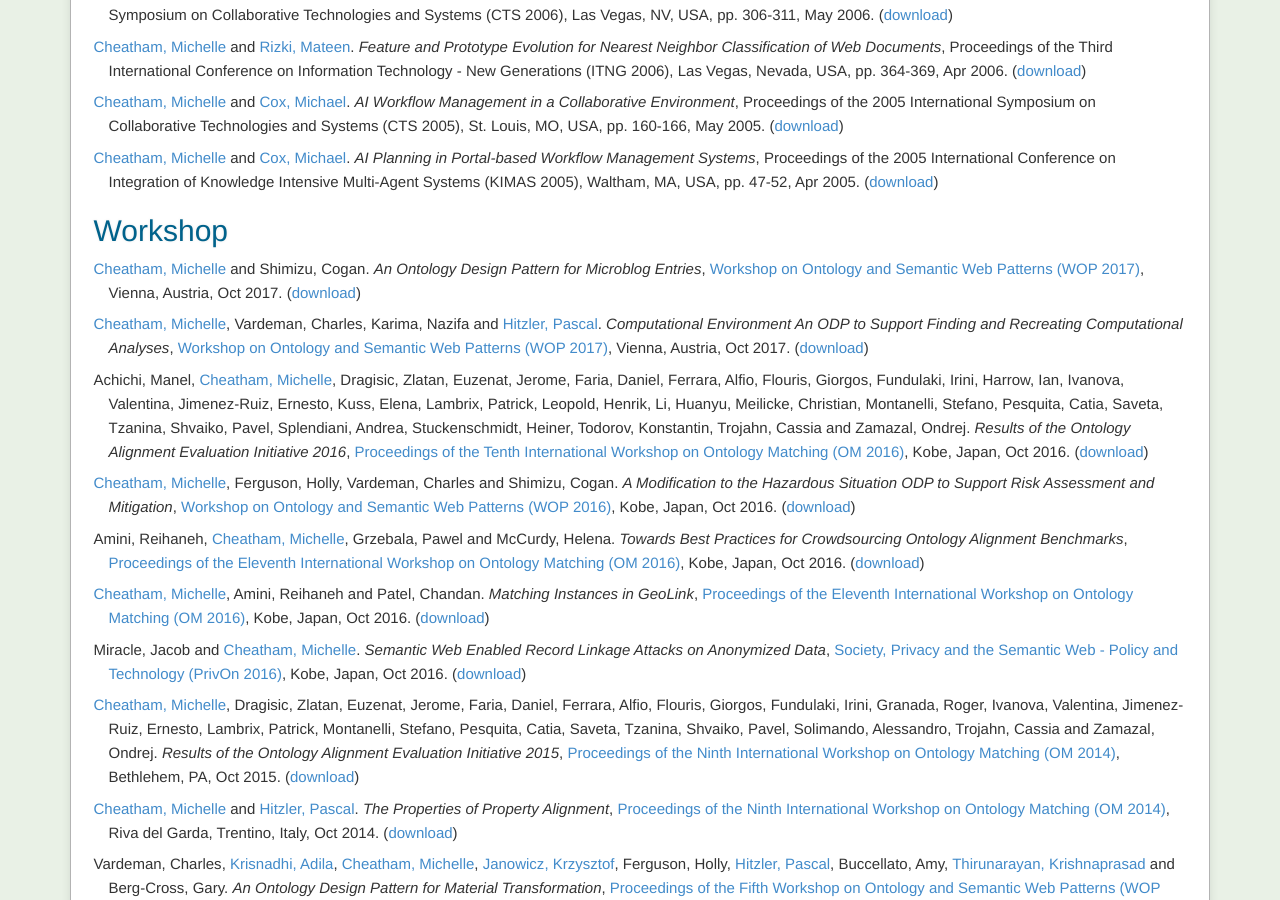
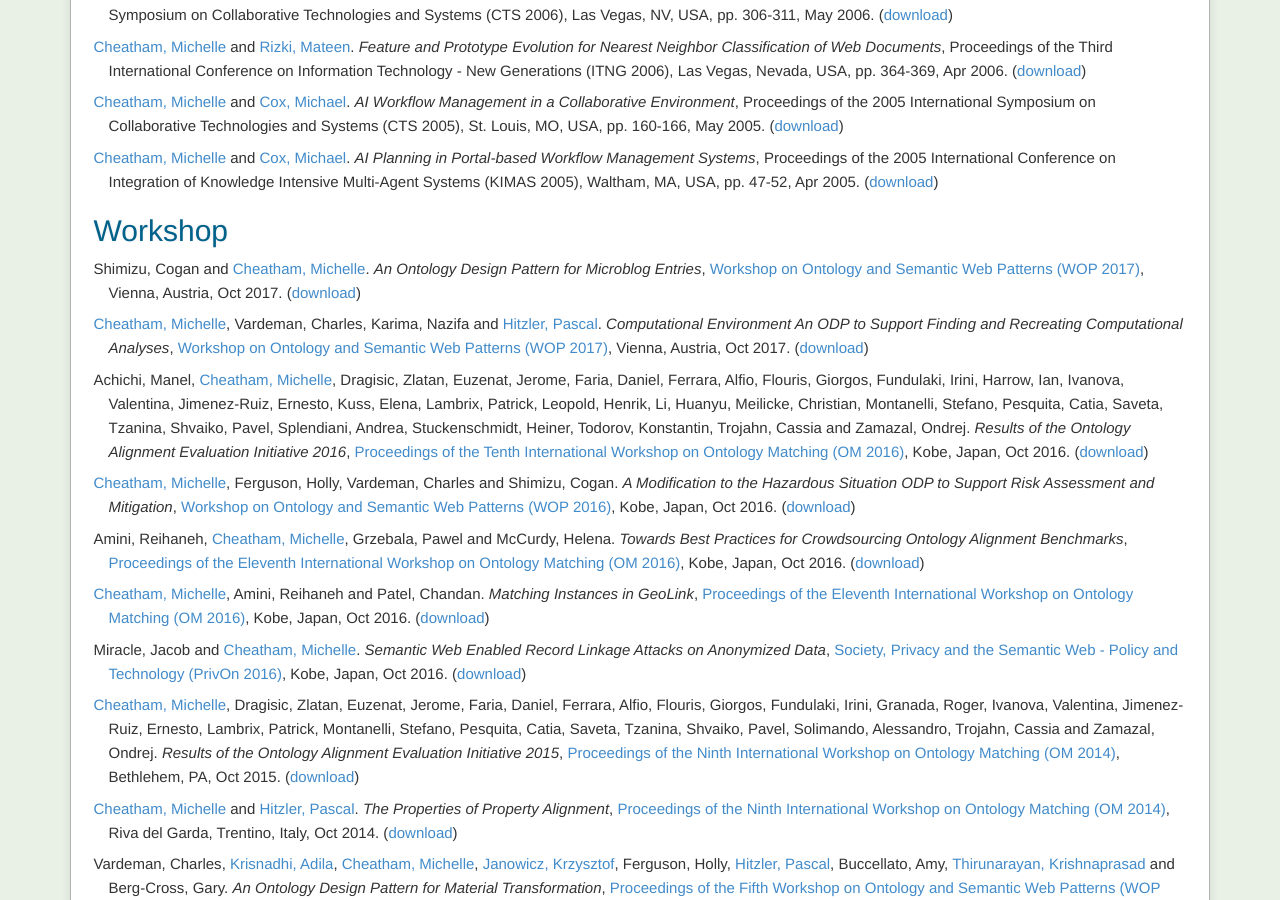
Before and after one commit to mcheatham/mcheatham.github.io, a Jekyll site: the page built from publications.md, in a window 1280 px wide and 900 px high, scrolled down 953 px. Built offline with Jekyll 4.4.1, drawn with Linux system fonts in a browser that asks for light colours; part of the change alters nothing that is shown.

```diff
--- a/_data/papers.yaml
+++ b/_data/papers.yaml
@@ -1,8 +1,8 @@
 # listed in reverse order by date
 - title: An Ontology Design Pattern for Microblog Entries
   authors:
+    - cshimizu
     - mcheatham
-    - cshimizu
   publication:  Workshop on Ontology and Semantic Web Patterns (WOP 2017)
   website: http://ontologydesignpatterns.org/wiki/WOP:2017
   location: Vienna, Austria
```
